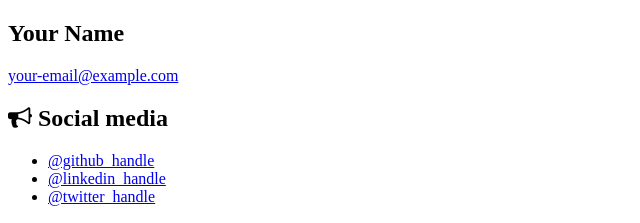
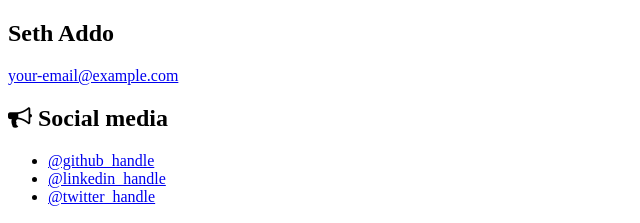
Before and after one commit to seths10/SATechnicalOnboarding, a plain HTML site: page src/index.html in a window 1280 px wide. Shown: the top 223 px of the page, 0-640 px from the left. Drawn offline with Linux system fonts and the light colour scheme.

Commit message:
Added My Name
I changed the name in the H1 tag to my real name

```diff
--- a/src/index.html
+++ b/src/index.html
@@ -12,7 +12,7 @@
 <body>
     <main>
         <article class="box">
-            <h1>Your Name</h1>
+            <h1>Seth Addo</h1>
             <div><a href="mailto:your.email@example.com">your-email@example.com</a></div>
 
             <section class="box">
```
